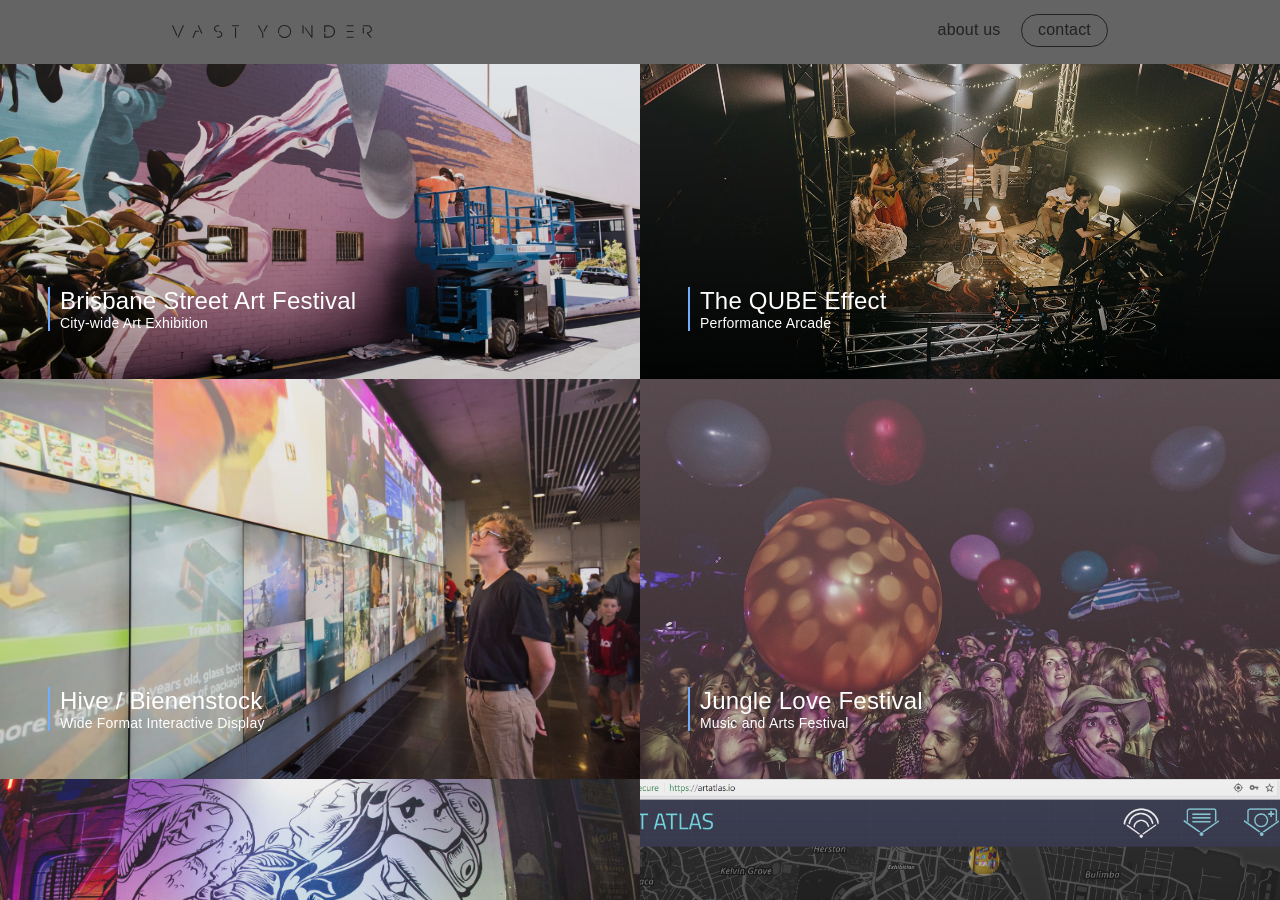
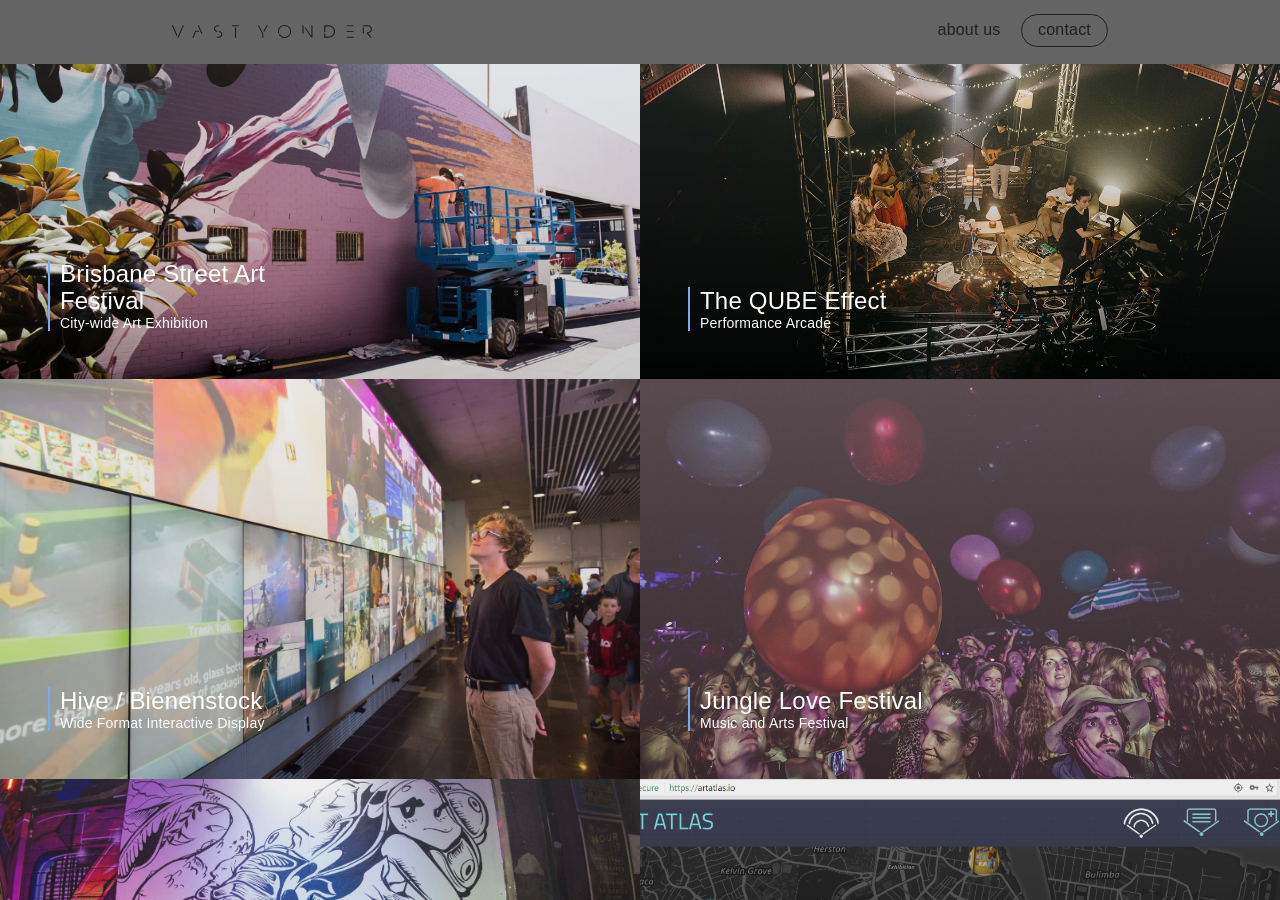
Before and after one commit to LincolnSavage/lincolnsavage.github.io, a Jekyll site: the page built from index.html, in a window 1280 px wide and 900 px high, scrolled down 921 px. Built offline with Jekyll 4.4.1, drawn with Linux system fonts in a browser that asks for light colours.

Commit message:
Clean Up

```diff
--- a/_scss/module.scss
+++ b/_scss/module.scss
@@ -298,6 +298,7 @@
   }
   h3 {
     font-size: 24px;
+    max-width: 240px;
   }
   p {
     font-size: 14px;
@@ -472,6 +473,9 @@
     border-color: #BBB;
     color: #222;
   }
+  .confirm {
+    float: left;
+  }
 }
 
 
--- a/assets/js/main.js
+++ b/assets/js/main.js
@@ -13,3 +13,16 @@
 	$(this).attr("data-src",$(this).attr("src"));
 	$(this).removeAttr("src");
 });
+
+$("#my_form").submit(function(event){
+    event.preventDefault(); //prevent default action
+    var form_data = $(this).serialize(); //Encode form elements for submission
+    $.ajax({
+    	method: 'POST',
+    	url: 'https://www.enformed.io/brq2ec8/',
+    	dataType: 'json',
+    	data: form_data,
+    	success: $("#my_form")[0].reset(),
+    	error: (err) => console.log(err)
+    });
+});
--- a/css/main.css
+++ b/css/main.css
@@ -958,7 +958,8 @@
     font-weight: 100;
     transition: all 0.2s ease; }
   .project__title h3 {
-    font-size: 24px; }
+    font-size: 24px;
+    max-width: 240px; }
   .project__title p {
     font-size: 14px;
     margin: 0;
@@ -1113,6 +1114,9 @@
   border-color: #BBB;
   color: #222; }
 
+.contact .confirm {
+  float: left; }
+
 .project-navigation {
   padding: 64px 16px 0 16px; }
   @media (min-width: 400px) {
```
